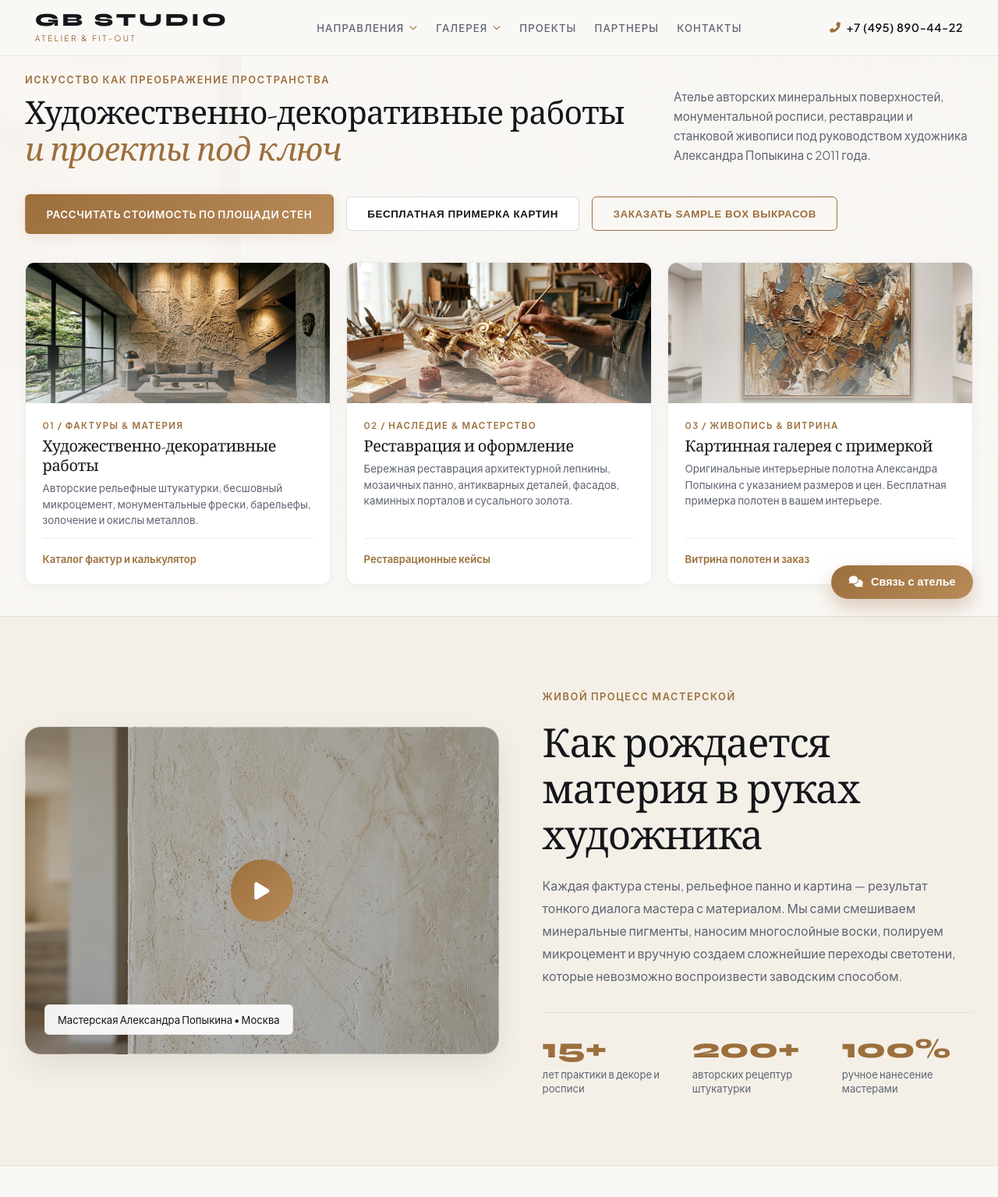
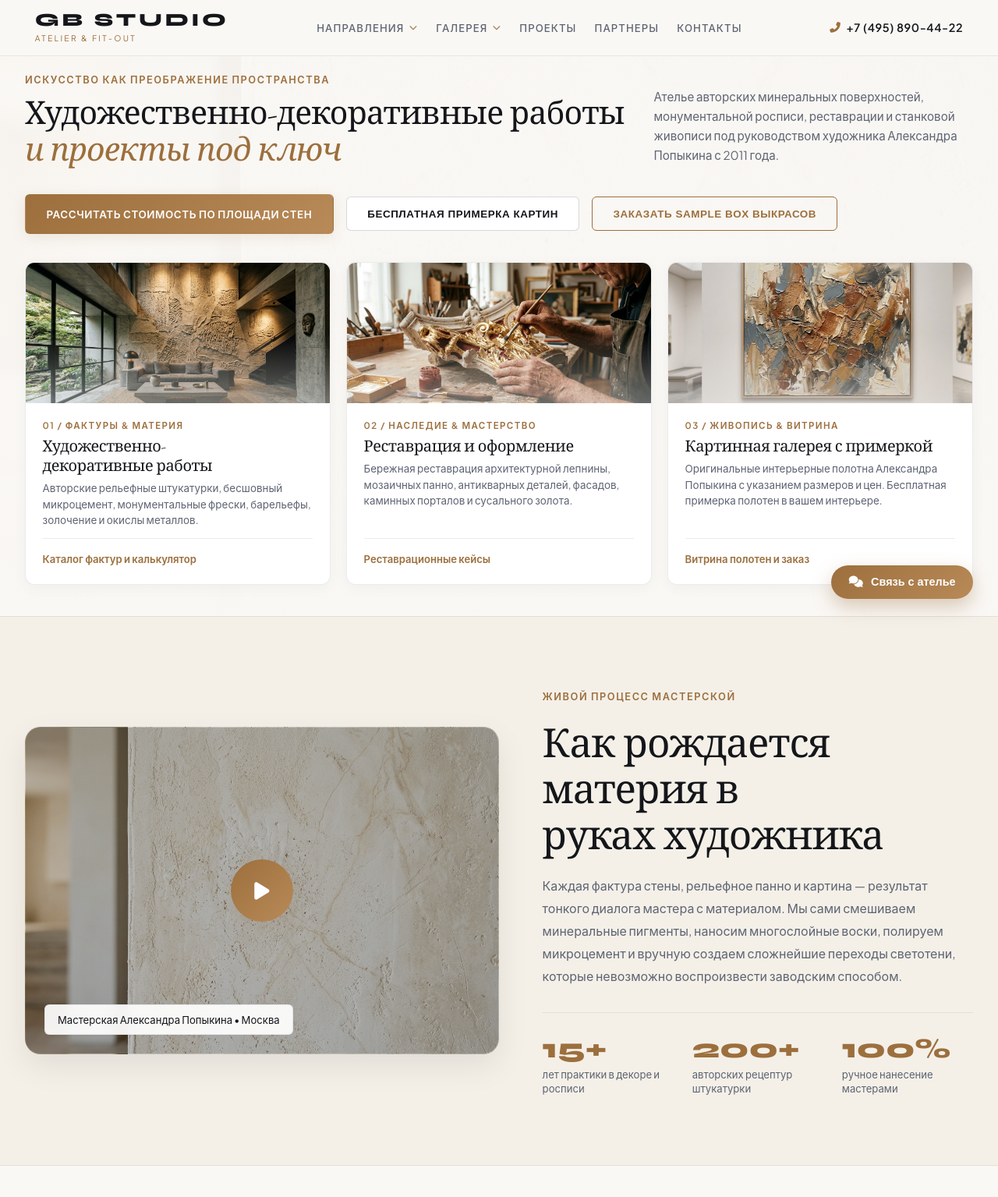
Before and after one commit to LIDERWAR/Golden-brush-studio, a Django app: page / in a window 1280 px wide. Shown: the top 1535 px of the page at 78% size. Run offline with Django 5.2, Linux system fonts and the light colour scheme; data that the repository does not hold is empty.

Commit message:
fix(typography): eliminate orphan year and trailing words with non-breaking spaces and text-wrap pretty

```diff
--- a/static/css/style.css
+++ b/static/css/style.css
@@ -82,6 +82,11 @@ h1, h2, h3, h4, .font-serif {
   font-weight: 400;
   letter-spacing: -0.02em;
   color: var(--text-main);
+  text-wrap: balance;
+}
+
+p {
+  text-wrap: pretty;
 }
 
 .font-display {
@@ -2076,7 +2081,8 @@ img {
 }
 
 .hero-desc-area {
-  flex: 0 0 clamp(320px, 30vw, 440px);
+  flex: 0 0 clamp(340px, 32vw, 490px);
+  max-width: 490px;
   margin-bottom: 0.35rem;
 }
 
@@ -2085,6 +2091,7 @@ img {
   color: var(--text-muted);
   line-height: 1.65;
   margin: 0;
+  text-wrap: pretty;
 }
 
 /* Horizontal Button Bar Across the Bottom of the Header Block */
--- a/templates/base.html
+++ b/templates/base.html
@@ -8,7 +8,7 @@
     <meta name="description" content="{% block meta_desc %}Генеральный подряд и авторская отделка масштабных коммерческих объектов, отелей, производств и офисов. Собственная арт-лаборатория фактур под руководством Александра Попыкина.{% endblock %}">
 
     <!-- Design System CSS -->
-    <link rel="stylesheet" href="/static/css/style.css?v=20260924-light-v7">
+    <link rel="stylesheet" href="/static/css/style.css?v=20260925-light-v8">
 
     <!-- Favicon / FontAwesome icons -->
     <link rel="stylesheet" href="https://cdnjs.cloudflare.com/ajax/libs/font-awesome/6.4.0/css/all.min.css">
--- a/templates/index.html
+++ b/templates/index.html
@@ -19,7 +19,7 @@
                 </div>
                 <div class="hero-desc-area">
                     <p class="hero-atelier-desc">
-                        Ателье авторских минеральных поверхностей, монументальной росписи, реставрации и станковой живописи под руководством художника Александра Попыкина с 2011 года.
+                        Ателье авторских минеральных поверхностей, монументальной росписи, реставрации и&nbsp;станковой живописи под&nbsp;руководством художника Александра Попыкина с&nbsp;2011&nbsp;года.
                     </p>
                 </div>
             </div>
```
